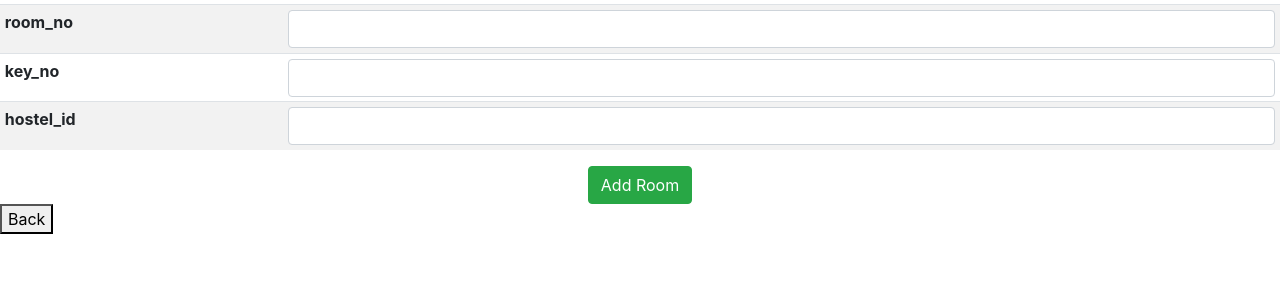
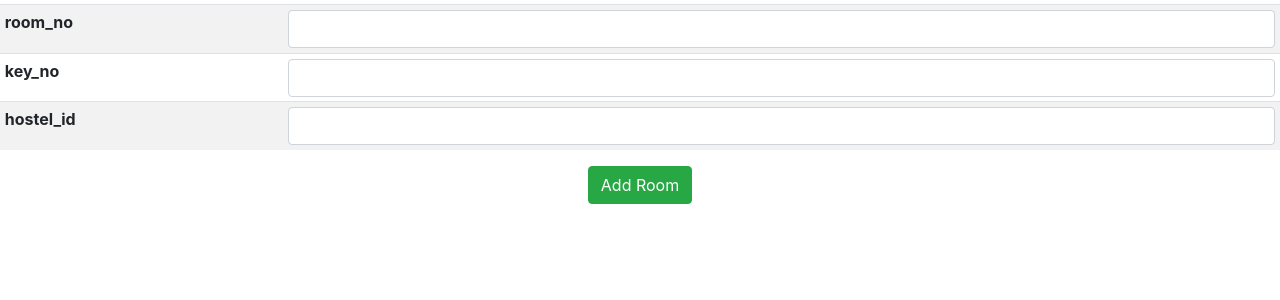
Before and after one commit to divyansshhh/Hostel-Management, a Flask app: page /add_room_page in a window 1280 px wide. Shown: the part 231-531 px from the top of the page. Run offline with Flask 2, Linux system fonts and the light colour scheme; a user stored in the database is signed in; data that the repository does not hold is empty; some libraries are stand-ins or nearby versions.

Commit message:
Remove redundant Back buttons

```diff
--- a/main.py
+++ b/main.py
@@ -41,8 +41,6 @@ def login():
 
 @app.route("/show_update_detail",methods=['POST','GET'])
 def show_update_detail():
-    if "back" in request.form:
-        return redirect( url_for('home') )
     if not session.get('login'):
         return redirect( url_for('home') )
     if(request.method=='POST'):
--- a/templates/add_room.html
+++ b/templates/add_room.html
@@ -33,8 +33,5 @@
             </table>
             <center><button class = "btn btn-success" type="submit">Add Room</button></center>
         </form>
-        <form action = "/home" method = 'POST'>
-            <button type="submit" width="20%">Back</button>
-        </form>
     </body>
 </html>
--- a/templates/add_student.html
+++ b/templates/add_student.html
@@ -32,8 +32,5 @@
             </table>
             <center><button class = "btn btn-success" type="submit">Add Student</button></center>
         </form>
-        <form action = "/home" method = 'POST'>
-            <button type="submit" width="20%">Back</button>
-        </form>
     </body>
 </html>
--- a/templates/add_warden.html
+++ b/templates/add_warden.html
@@ -33,8 +33,5 @@
             </table>
             <center><button class = "btn btn-success" type="submit">Add Warden</button></center>
         </form>
-        <form action = "/home" method = 'POST'>
-            <button type="submit" width="20%">Back</button>
-        </form>
     </body>
 </html>
--- a/templates/search_and_show_list.html
+++ b/templates/search_and_show_list.html
@@ -72,8 +72,5 @@
                 {%endfor%}
             </tbody>
         </table>
-        <form action = "/home" method = 'POST'>
-            <button type="submit" width="20%">Back</button>
-        </form>
 	</body>
 </html>
--- a/templates/search_detail.html
+++ b/templates/search_detail.html
@@ -22,7 +22,6 @@
 				<button class = "btn btn-primary" type="submit" style="width:24%;" name="show">See Student Details</button>
 				<button class = "btn btn-primary" type="submit" style="width:24%;" name="update">Update Student Details</button>
 				<button class = "btn btn-primary" type="submit" style="width:24%;" name="delete">Delete Student</button>
-				<button class = "btn btn-primary" type="submit" style="width:24%;" name="back">Back</button>
 			</form>
 	</body>
 </html>
--- a/templates/show_detail.html
+++ b/templates/show_detail.html
@@ -43,8 +43,5 @@
                     {% endif %}
                 </table>
         {% endif %}
-        <form action = "/home" method = 'POST'>
-            <button type="submit">Back</button>
-        </form>
     </body>
 </html>
--- a/templates/update_detail.html
+++ b/templates/update_detail.html
@@ -35,9 +35,5 @@
         </form>
         {% endif %}
 
-        <form action = "/home" method = 'POST'>
-            <button type="submit" width="20%">Back</button>
-        </form>
-
     </body>
 </html>
```
